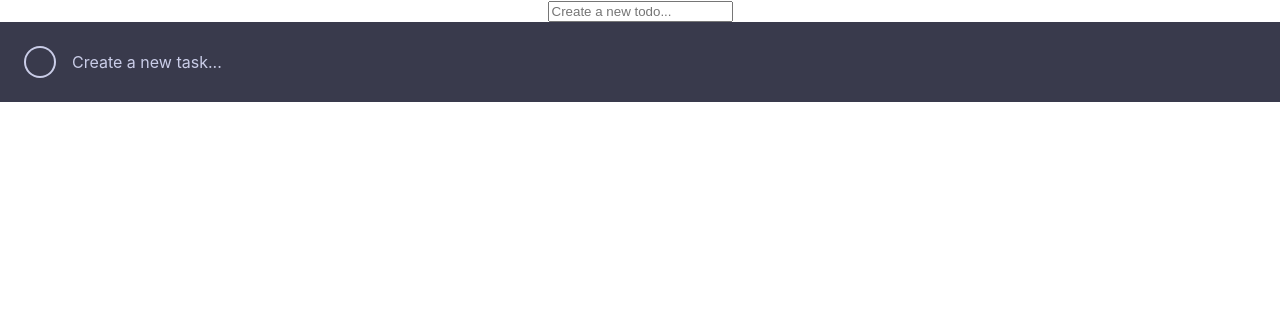
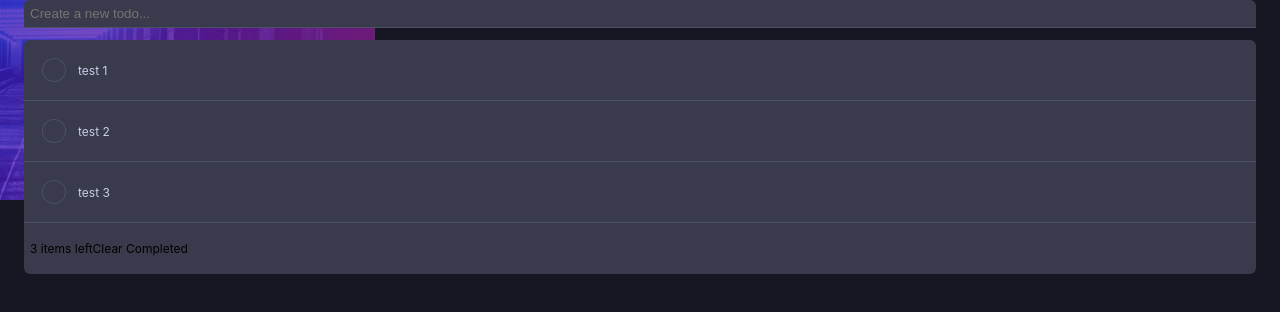
Before and after one commit to smccourtb/todo-list, a React (Create React App) app: page / in a window 1280 px wide. Shown: the top 312 px of the page. Built offline with nearby package versions, Linux system fonts and the light colour scheme.

Commit message:
basic functionality working

```diff
--- a/src/App.js
+++ b/src/App.js
@@ -1,13 +1,15 @@
 import './styles/App.css';
-import TaskContainer from './components/TaskContainer';
+import Task from "./factories/Task";
 import ProjectContainer from './components/ProjectContainer';
 import CreateTask from './components/CreateTask';
+import { useState } from 'react';
+function App() {
+  const [project, setProject] = useState([Task("test 1"), Task("test 2"), Task("test 3")]);
 
-function App() {
   return (
     <div className="App">
-      <CreateTask />
-      <TaskContainer />
+      <CreateTask setProject={setProject}/>
+      <ProjectContainer project={project}/>
     </div>
   );
 }
--- a/src/components/Checkbox.js
+++ b/src/components/Checkbox.js
@@ -1,5 +1,4 @@
 import '../styles/Checkbox.css'
-import {useState} from 'react';
 
 function Checkbox({ completed }) {
 
--- a/src/components/CreateTask.js
+++ b/src/components/CreateTask.js
@@ -1,10 +1,30 @@
 import "../styles/CreateTask.css";
 import Task from "../factories/Task";
+import { useState } from 'react';
 
-function CreateTask() {
+function CreateTask({ setProject }) {
+    const [value, setValue] = useState("");
+
+    const handleKeyPress = (event) => {
+        if(event.key === 'Enter'){
+          setProject((prevProject) => (
+              [
+                  ...prevProject,
+                  Task(value)
+              ]
+          ))
+          setValue("")
+          event.target.value = ""
+        }
+      }
+
+      function handleChange(event){
+          setValue((event.target.value))
+      }
+
     return (
-        <div>
-            <input type='text' placeholder="Create a new todo..."/>
+        <div className="task-container">
+            <input type='text' placeholder="Create a new todo..." onKeyPress={handleKeyPress} onChange={handleChange}/>
         </div>
     )
 }
--- a/src/components/ProjectContainer.js
+++ b/src/components/ProjectContainer.js
@@ -1,7 +1,16 @@
 import "../styles/ProjectContainer.css";
+import TaskContainer from "./TaskContainer";
 
-function ProjectContainer() {
-    return ( <div></div>)
+function ProjectContainer({ project }) {
+
+    const tasks = project.map((task) => <TaskContainer title={task.title}/>)
+
+    return ( <div className="project-container">
+        <ul>
+            { tasks }
+            <li className="task-container"><p>{project.length} items left</p><p>Clear Completed</p></li>
+        </ul>
+    </div>)
 }
 
 export default ProjectContainer;
--- a/src/components/TaskContainer.js
+++ b/src/components/TaskContainer.js
@@ -3,8 +3,8 @@ import Checkbox from "./Checkbox";
 import Task from '../factories/Task';
 import { useState } from 'react';
 
-function TaskContainer() {
-    const [task, setTask] = useState(Task())
+function TaskContainer({ title }) {
+    const [task, setTask] = useState(Task(title))
 
     function handleClick() {
         setTask(prevTask => ({
@@ -15,8 +15,8 @@ function TaskContainer() {
 
     return(
         <div className='task-container' onClick={handleClick}>
-            <Checkbox completed={task.completed}/>
-            <p className={`task-container__title ${task.completed ? "completed" : undefined}`}>Create a new task...</p>
+            <Checkbox completed={task.completed} />
+            <p className={`task-container__title ${task.completed ? "completed" : undefined}`}>{task.title}</p>
         </div>
     )
 }
--- a/src/styles/App.css
+++ b/src/styles/App.css
@@ -1,4 +1,22 @@
+* {
+  box-sizing: border-box;
+}
+
 .App {
+  font-size: 12px;
+  height: 100vh;
   text-align: center;
-  /* font-size: 8px; */
+  display:flex;
+  align-items: center;
+  flex-direction: column;
+  justify-content: center;
+  padding: 0em 2em;
+  background: url("../images/bg-mobile-dark.jpg") no-repeat, hsl(235, 21%, 11%);
+
 }
+
+ul {
+  padding:1em 0em 1em 0em;
+  margin:0;
+  width: 100%;
+}
--- a/src/styles/Checkbox.css
+++ b/src/styles/Checkbox.css
@@ -11,7 +11,7 @@
     justify-content:center;
     width: 2em;
     height: 2em;
-    background-color: hsl(234, 39%, 85%);
+    background-color: hsl(233, 14%, 35%);
     border-radius: 50%;
 }
 
--- a/src/styles/CreateTask.css
+++ b/src/styles/CreateTask.css
@@ -0,0 +1,7 @@
+input {
+    background:none;
+    border:none;
+    margin:0;
+    padding: 0;
+    width:100%;
+}
--- a/src/styles/ProjectContainer.css
+++ b/src/styles/ProjectContainer.css
@@ -0,0 +1,7 @@
+.project-container {
+    display:flex;
+    flex-direction: column;
+    width: 100%;
+    /* min-height: 75vh; */
+    flex: 1 0 auto;
+}
--- a/src/styles/TaskContainer.css
+++ b/src/styles/TaskContainer.css
@@ -3,6 +3,8 @@
     background:hsl(237, 14%, 26%);
     align-items:center;
     padding: .5em;
+    width:100%;
+    border-bottom: 1px solid hsl(233, 14%, 35%);
 }
 
 .task-container__title {
@@ -22,3 +24,12 @@
     text-decoration: line-through;
     color: hsl(234, 11%, 52%);
 }
+
+.task-container:first-child{
+    border-radius: .5em .5em 0em 0em;
+}
+
+.task-container:last-child{
+    border-radius: 0em 0em .5em .5em;
+    border-bottom: none;
+}
```
